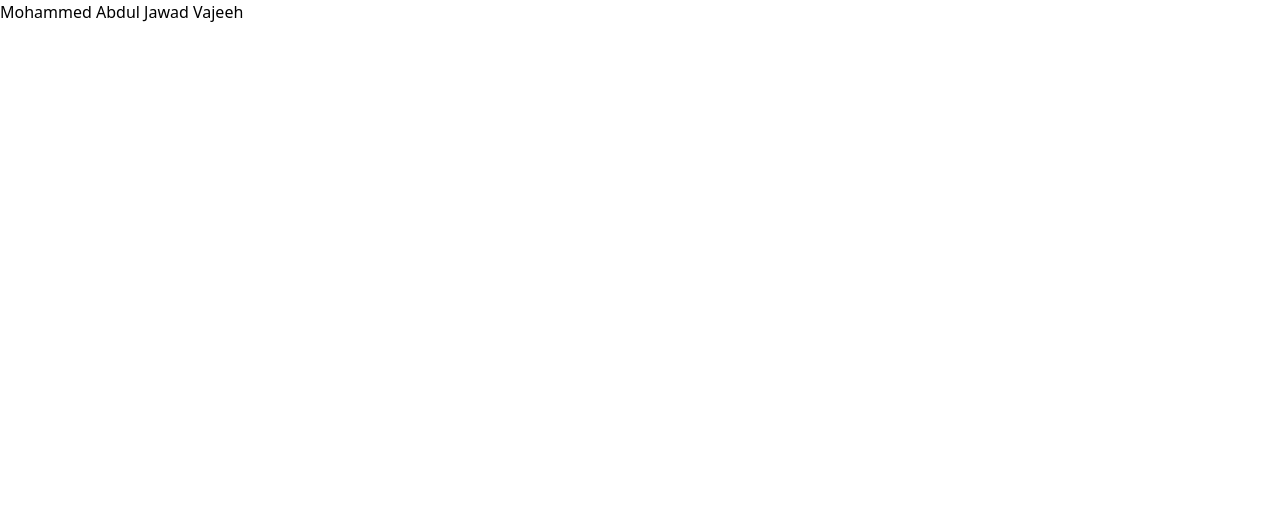
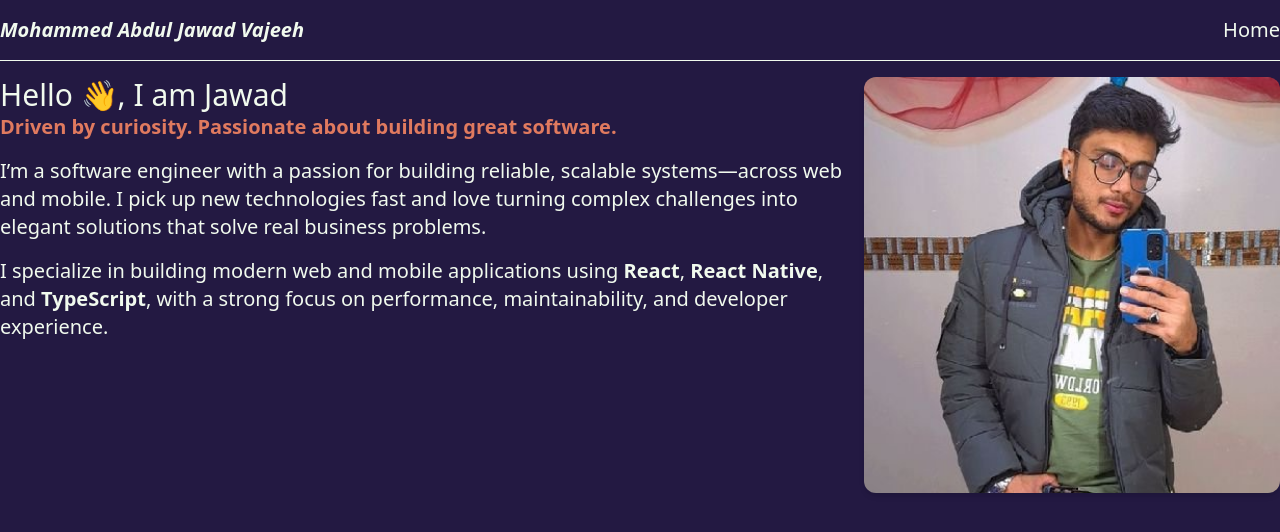
Before and after one commit to jawadvajeeh/portfolio, an Astro site: page / in a window 1280 px wide. Built offline with nearby package versions, Linux system fonts and the light colour scheme; Astro itself is replaced by a stand-in of ours.

Commit message:
add Hero Section

```diff
--- a/astro.config.mjs
+++ b/astro.config.mjs
@@ -1,12 +1,14 @@
 // @ts-check
 import { defineConfig } from 'astro/config';
-import tailwindcss from "@tailwindcss/vite";
 
 import react from '@astrojs/react';
+
+import tailwindcss from '@tailwindcss/vite';
 
 // https://astro.build/config
 export default defineConfig({
 	integrations: [react()],
+
 	vite: {
 		plugins: [tailwindcss()]
 	}
--- /dev/null
+++ b/src/components/Hero.astro
@@ -0,0 +1,17 @@
+---
+import profileImg from '../assets/profile.jpg';
+---
+
+<section class="px-2 md:px-0 mb-4">
+	<div class="mt-4 grid grid-cols-1 md:grid-cols-3 gap-4">
+		<div class="md:col-span-2 order-2 md:order-1">
+			<h1 class="text-3xl">Hello 👋, I am Jawad</h1>
+			<h3 class="font-bold text-primary text-xl">Driven by curiosity. Passionate about building great software.</h3>
+			<p class="mt-4 text-xl">I’m a software engineer with a passion for building reliable, scalable systems—across web and mobile. I pick up new technologies fast and love turning complex challenges into elegant solutions that solve real business problems.</p>
+			<p class="mt-4 text-xl">I specialize in building modern web and mobile applications using <strong>React</strong>, <strong>React Native</strong>, and <strong>TypeScript</strong>, with a strong focus on performance, maintainability, and developer experience.</p>
+		</div>
+		<div class="order-1 md:order-2">
+			<img loading="lazy" src={profileImg.src} alt="my profile picture" class="w-full h-auto object-cover rounded-xl shadow-md">
+		</div>
+	</div>
+</section>
--- a/src/components/Navigation.astro
+++ b/src/components/Navigation.astro
@@ -1,12 +1,16 @@
 ---
 const navLinks = [
+	{
+		href:"/",
+		name:"Home"
+	}
 ];
 ---
 
 
-<nav>
-  <div class="container">
-    <a href="/" class="logo">Mohammed Abdul Jawad Vajeeh</a>
+<nav class="py-4 border-b-1 border-onSurface text-xl">
+  <div class="px-2 md:px-0 flex justify-between">
+    <p class="font-semibold italic">Mohammed Abdul Jawad Vajeeh</p>
     <ul>
       {navLinks.map(link => (
         <li><a href={link.href}>{link.name}</a></li>
--- a/src/layouts/Layout.astro
+++ b/src/layouts/Layout.astro
@@ -7,7 +7,7 @@
 		<meta name="generator" content={Astro.generator} />
 		<title>Jawad Vajeeh</title>
 	</head>
-	<body>
+	<body class="text-onSurface bg-surface dark">
 		<slot />
 	</body>
 </html>
--- a/src/pages/index.astro
+++ b/src/pages/index.astro
@@ -2,10 +2,12 @@
 import "../styles/global.css";
 import Layout from '../layouts/Layout.astro';
 import Navigation from '../components/Navigation.astro';
+import Hero from "../components/Hero.astro";
 ---
 
 <Layout>
 	<div class="max-w-7xl mx-auto">
 		<Navigation />
+		<Hero />
 	</div>
 </Layout>
--- a/src/styles/global.css
+++ b/src/styles/global.css
@@ -1 +1,24 @@
 @import "tailwindcss";
+
+
+@theme {
+	--color-surface:#f4f3ee;
+	--color-onSurface:#000814;
+	--color-primary:#e07a5f;
+	--color-secondary:#3a86ff;
+}
+
+@layer base {
+	.light {
+		--color-surface:#f4f3ee;
+		--color-onSurface:#000814;
+		--color-primary:#e07a5f;
+		--color-secondary:#3a86ff;
+	}
+	.dark {
+		--color-surface:#231942;
+		--color-onSurface:#f1faee;
+		--color-primary:#e07a5f;
+		--color-secondary:#3a86ff;
+	}
+}
```
Also changed, not shown: src/assets/profile.jpg (added), 1 other file.
